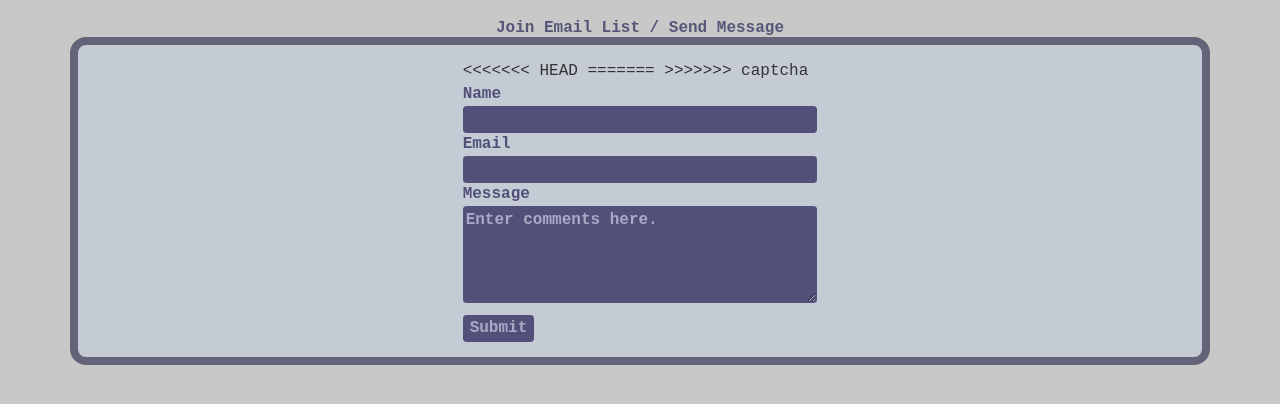
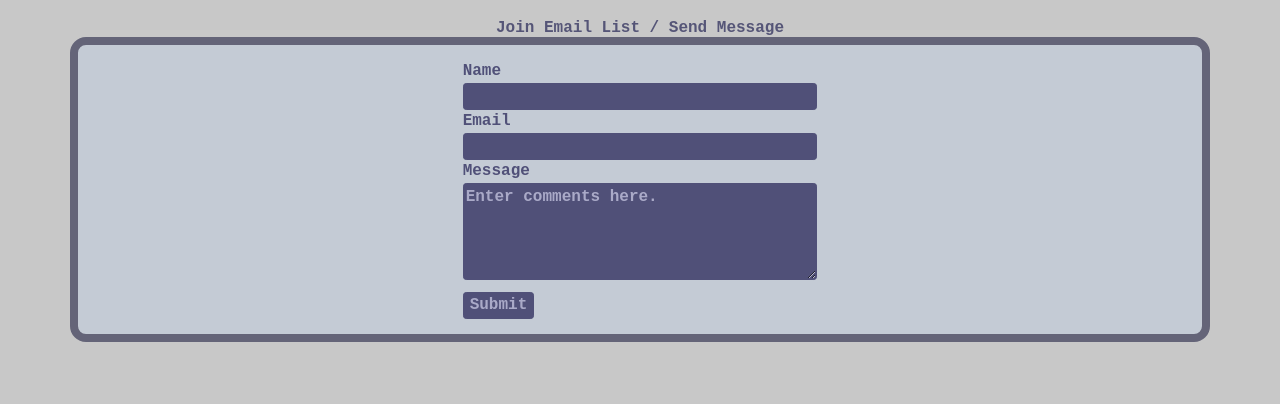
Before and after one commit to jamessecor/artsite, a PHP site: page /contact.php in a window 1280 px wide. Shown: the part 53-457 px from the top of the page. Run offline with PHP 8.4, Linux system fonts and the light colour scheme; some libraries are stand-ins or nearby versions.

Commit message:
fixed merge conflict

```diff
--- a/contact.php
+++ b/contact.php
@@ -113,10 +113,7 @@ if($validation=="Success") {
 			<td><textarea rows="4" class="full" name='memo' placeholder='Enter comments here.' ><?php echo isset($_POST['memo']) ? $_POST['memo']: '' ?></textarea></td>
 		</tr>
 		<tr><td><div class="g-recaptcha" data-sitekey="6LcZnoQUAAAAABN4yNqWK9PTKzdLHkvqMgquBnH1"></div></td></tr>
-<<<<<<< HEAD
-=======
 		<tr><td style="height:.25em;"></td></tr>
->>>>>>> captcha
 		<tr>
 			<td><small class="errorText"><?php echo array_key_exists('g-recaptcha-response', $errors) ? $errors['g-recaptcha-response'] : ""; ?></small></td>
 		</tr>
```
